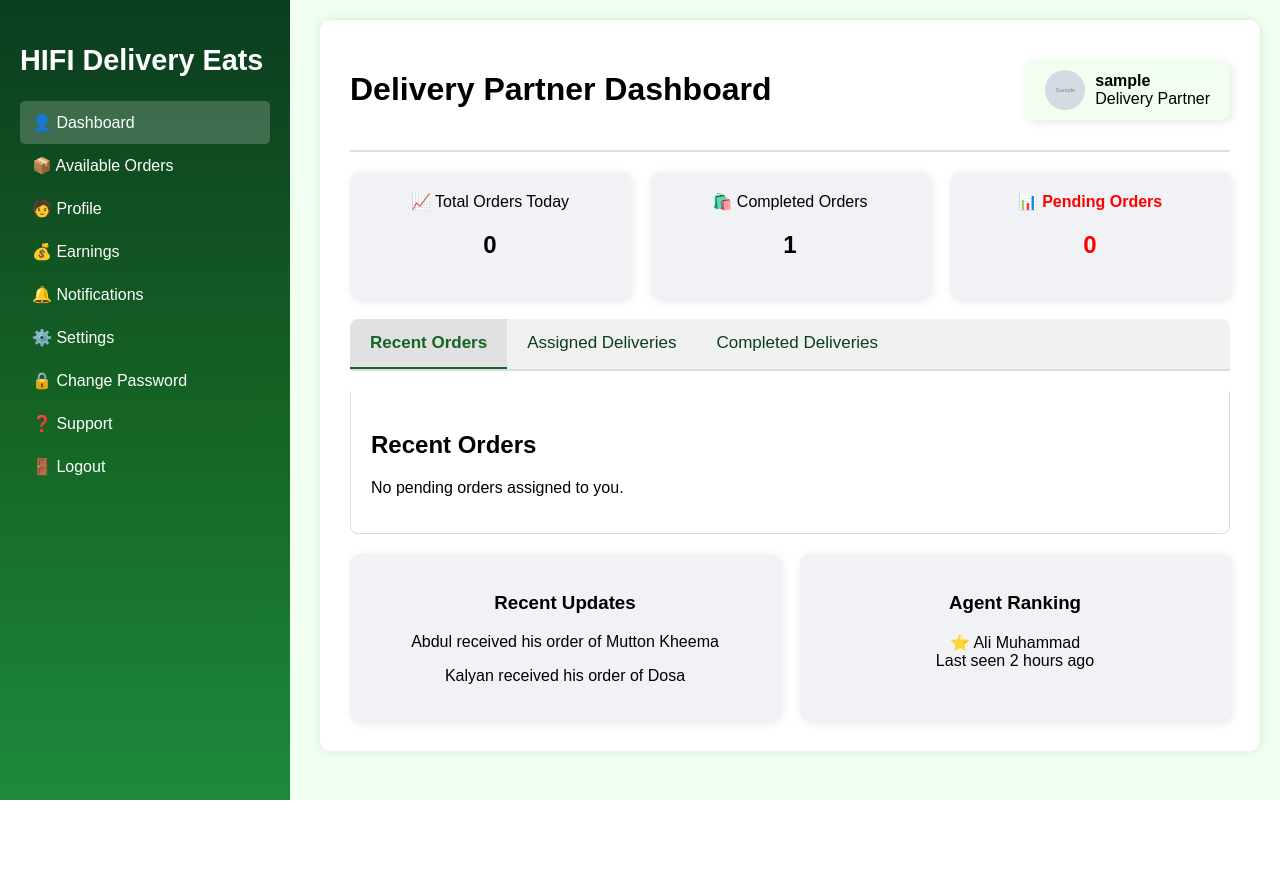
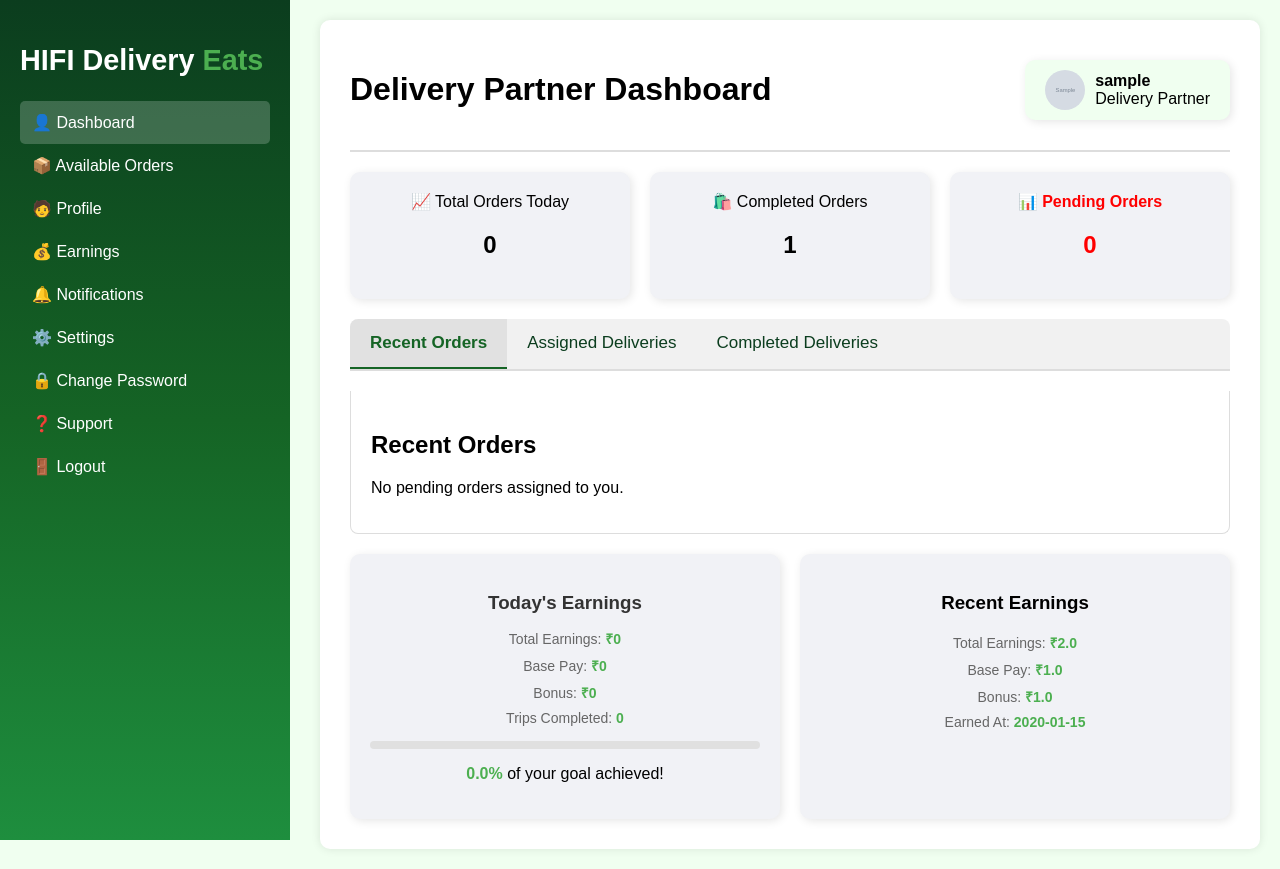
Before and after one commit to Honey22205/Hifi, a Flask app: page /delivery-agent in a window 1280 px wide. Before the commit the page ends 800 px from the top, so only its background shows below. Run offline with Flask 3, Linux system fonts and the light colour scheme; a user stored in the database is signed in; tables that the repository leaves empty hold one stand-in row (values such as "Sample post"); grey boxes marked "Sample" are stand-in pictures.

Commit message:
Enhance delivery agent dashboard with earnings display and side information cards

```diff
--- a/routes.py
+++ b/routes.py
@@ -5,7 +5,7 @@ from zoneinfo import ZoneInfo
 from flask import Flask, jsonify, render_template, request, redirect, url_for, flash, session
 from flask_mail import Message
 from sqlalchemy import func, or_
-from models import Customer, Admin, DeliveryAgent, Address, Order, OrderItem, MenuItem
+from models import Customer, Admin, DeliveryAgent, Address, Earnings, Order, OrderItem, MenuItem
 from flask_login import login_user, logout_user, current_user, login_required
 from werkzeug.utils import secure_filename
 from sqlalchemy.orm import joinedload
@@ -631,7 +631,23 @@ def delivery_agent_routes(app, db):
             .count()
         )
 
-        print(pending_orders)
+        # Query to get today's earnings (sum of each field)
+        today_earnings = db.session.query(
+            func.coalesce(func.sum(Earnings.base_pay), 0).label("base_pay"),
+            func.coalesce(func.sum(Earnings.bonus), 0).label("bonus"),
+            # func.coalesce(func.sum(Earnings.trips_count), 0).label("trips"),
+            func.count(Earnings.id).label("delivery_count")
+        ).filter(
+            Earnings.delivery_agent_id == current_user.id,
+            func.date(Earnings.earned_at) == func.date(func.now())
+        ).first()
+
+        # Query to get the most recent earnings record
+        recent_earning = Earnings.query.filter(
+            Earnings.delivery_agent_id == current_user.id
+        ).order_by(Earnings.earned_at.desc()).first()
+
+        print(today_earnings)
 
         # Pass all the data to the template
         return render_template(
@@ -643,7 +659,9 @@ def delivery_agent_routes(app, db):
             todays_deliveries_count=todays_deliveries_count,
             pending_count=pending_count,
             completed_count=completed_count,
-            timedelta=datetime.timedelta
+            timedelta=datetime.timedelta,
+            earnings=today_earnings,
+            recent_earnings=recent_earning
         )
 
 
@@ -794,111 +812,111 @@ def delivery_agent_routes(app, db):
 
 
 
-#     @app.route('/api/orders/<int:order_id>/complete', methods=['POST'])
-#     @login_required
-#     def complete_order(order_id):
-#         order = Order.query.get_or_404(order_id)
-#         order.status = 'Completed'
-#         order.delivered_at = func.now()
+    @app.route('/api/orders/<int:order_id>/complete', methods=['POST'])
+    @login_required
+    def complete_order(order_id):
+        order = Order.query.get_or_404(order_id)
+        order.status = 'Completed'
+        order.delivered_at = func.now()
 
-#         # Update or create earnings record for today
-#         today_earnings = Earnings.query.filter(
-#             Earnings.delivery_agent_id == current_user.id,
-#             func.date(Earnings.earned_at) == func.date(func.now())
-#         ).first()
+        # Update or create earnings record for today
+        today_earnings = Earnings.query.filter(
+            Earnings.delivery_agent_id == current_user.id,
+            func.date(Earnings.earned_at) == func.date(func.now())
+        ).first()
 
-#         base_pay_per_delivery = 50.0
+        base_pay_per_delivery = 50.0
 
-#         if today_earnings:
-#             # Add base pay for this delivery
-#             today_earnings.base_pay += base_pay_per_delivery
-#             today_earnings.trips_count += 1
-#             # Add bonus for every 5 trips
-#             if today_earnings.trips_count % 5 == 0:
-#                 today_earnings.bonus += 100.0
-#         else:
-#             # Get previous earnings to carry forward
-#             previous_earnings = Earnings.query.filter(
-#                 Earnings.delivery_agent_id == current_user.id,
-#                 func.date(Earnings.earned_at) < func.date(func.now())
-#             ).order_by(Earnings.earned_at.desc()).first()
+        if today_earnings:
+            # Add base pay for this delivery
+            today_earnings.base_pay += base_pay_per_delivery
+            today_earnings.trips_count += 1
+            # Add bonus for every 5 trips
+            if today_earnings.trips_count % 5 == 0:
+                today_earnings.bonus += 100.0
+        else:
+            # Get previous earnings to carry forward
+            previous_earnings = Earnings.query.filter(
+                Earnings.delivery_agent_id == current_user.id,
+                func.date(Earnings.earned_at) < func.date(func.now())
+            ).order_by(Earnings.earned_at.desc()).first()
 
-#             initial_base_pay = previous_earnings.base_pay if previous_earnings else 0.0
-#             initial_bonus = previous_earnings.bonus if previous_earnings else 0.0
+            initial_base_pay = previous_earnings.base_pay if previous_earnings else 0.0
+            initial_bonus = previous_earnings.bonus if previous_earnings else 0.0
 
-#             today_earnings = Earnings(
-#                 delivery_agent_id=current_user.id,
-#                 base_pay=initial_base_pay + base_pay_per_delivery,
-#                 bonus=initial_bonus,
-#                 trips_count=1
-#             )
-#             db.session.add(today_earnings)
+            today_earnings = Earnings(
+                delivery_agent_id=current_user.id,
+                base_pay=initial_base_pay + base_pay_per_delivery,
+                bonus=initial_bonus,
+                trips_count=1
+            )
+            db.session.add(today_earnings)
 
-#         db.session.commit()
-#         return jsonify({'message': 'Order completed successfully', 'earnings': {
-#             'base_pay': today_earnings.base_pay,
-#             'bonus': today_earnings.bonus,
-#             'trips_count': today_earnings.trips_count,
-#             'total': today_earnings.base_pay + today_earnings.bonus
-#         }})
+        db.session.commit()
+        return jsonify({'message': 'Order completed successfully', 'earnings': {
+            'base_pay': today_earnings.base_pay,
+            'bonus': today_earnings.bonus,
+            'trips_count': today_earnings.trips_count,
+            'total': today_earnings.base_pay + today_earnings.bonus
+        }})
 
-#     @app.route('/api/delivery-agent/earnings')
-#     @login_required
-#     def get_current_earnings():
-#         today_earnings = Earnings.query.filter(
-#             Earnings.delivery_agent_id == current_user.id,
-#             func.date(Earnings.earned_at) == func.date(func.now())
-#         ).first()
+    @app.route('/api/delivery-agent/earnings')
+    @login_required
+    def get_current_earnings():
+        today_earnings = Earnings.query.filter(
+            Earnings.delivery_agent_id == current_user.id,
+            func.date(Earnings.earned_at) == func.date(func.now())
+        ).first()
 
-#         if not today_earnings:
-#             return jsonify({
-#                 'base_pay': 0.0,
-#                 'bonus': 0.0,
-#                 'trips_count': 0
-#             })
+        if not today_earnings:
+            return jsonify({
+                'base_pay': 0.0,
+                'bonus': 0.0,
+                'trips_count': 0
+            })
 
-#         return jsonify({
-#             'base_pay': today_earnings.base_pay,
-#             'bonus': today_earnings.bonus,
-#             'trips_count': today_earnings.trips_count
-#         })
+        return jsonify({
+            'base_pay': today_earnings.base_pay,
+            'bonus': today_earnings.bonus,
+            'trips_count': today_earnings.trips_count
+        })
 
-#     @app.route('/delivery-agent/earnings/<int:agent_id>')
-#     @login_required
-#     def get_agent_earnings(agent_id):
-#         # Query earnings for the specific delivery agent
-#         earnings = Earnings.query.filter_by(delivery_agent_id=agent_id).all()
+    # @app.route('/delivery-agent/earnings/<int:agent_id>')
+    # @login_required
+    # def get_agent_earnings(agent_id):
+    #     # Query earnings for the specific delivery agent
+    #     earnings = Earnings.query.filter_by(delivery_agent_id=agent_id).all()
 
-#         # Format the earnings data
-#         earnings_data = [{
-#             'base_pay': earning.base_pay,
-#             'bonus': earning.bonus,
-#             'trips_count': earning.trips_count,
-#             'earned_at': earning.earned_at.strftime('%Y-%m-%d %H:%M:%S'),
-#             'total': earning.base_pay + earning.bonus
-#         } for earning in earnings]
+    #     # Format the earnings data
+    #     earnings_data = [{
+    #         'base_pay': earning.base_pay,
+    #         'bonus': earning.bonus,
+    #         'trips_count': earning.trips_count,
+    #         'earned_at': earning.earned_at.strftime('%Y-%m-%d %H:%M:%S'),
+    #         'total': earning.base_pay + earning.bonus
+    #     } for earning in earnings]
 
-#         return jsonify(earnings_data)
+    #     return jsonify(earnings_data)
 
 
-# # Customer routes
-# def customer_routes(app, db):
-#     @app.route('/user/profile')
-#     @login_required
-#     def customer():
-#         return render_template('user/profile.html', user=current_user)
+# Customer routes
+def customer_routes(app, db):
+    @app.route('/user/profile')
+    @login_required
+    def customer():
+        return render_template('user/profile.html', user=current_user)
 
-#     @app.route("/address/new", methods=["POST"])
-#     @login_required
-#     def add_address():
-#         data = request.get_json()
-#         new_address = Address(
-#             address_line=data.get("address_line"),
-#             city=data.get("city"),
-#             state=data.get("state"),
-#             zip_code=data.get("zip_code"),
-#             customer_id=current_user.id
-#         )
-#         db.session.add(new_address)
-#         db.session.commit()
-#         return jsonify({"message": "Address added successfully!"}), 201
+    @app.route("/address/new", methods=["POST"])
+    @login_required
+    def add_address():
+        data = request.get_json()
+        new_address = Address(
+            address_line=data.get("address_line"),
+            city=data.get("city"),
+            state=data.get("state"),
+            zip_code=data.get("zip_code"),
+            customer_id=current_user.id
+        )
+        db.session.add(new_address)
+        db.session.commit()
+        return jsonify({"message": "Address added successfully!"}), 201
--- a/static/css/delivery_agent/index.css
+++ b/static/css/delivery_agent/index.css
@@ -266,3 +266,62 @@ body {
 .tabcontent table {
   margin-top: 0;
 }
+
+/* Side Info Container */
+.side-info {
+  display: flex;
+  flex-wrap: wrap;
+  gap: 20px;
+  margin-top: 20px;
+}
+
+/* Base Styles for Side Cards */
+.side-card {
+  background: #f1f2f6;
+  padding: 20px;
+  border-radius: 10px;
+  box-shadow: 2px 2px 10px rgba(0,0,0,0.1);
+  flex: 1;
+  min-width: 280px;
+  transition: 0.3s;
+  text-align: center;
+}
+.side-card:hover {
+  box-shadow: 4px 4px 15px rgba(0,0,0,0.2);
+}
+
+/* Earnings Card Specific Styles */
+.earnings-card h3 {
+  margin-bottom: 15px;
+  color: #333;
+  font-weight: 600;
+}
+.earnings-details p {
+  font-size: 14px;
+  color: #666;
+  margin: 8px 0;
+}
+.highlight {
+  color: #4caf50;
+  font-weight: bold;
+}
+
+/* Progress Bar Styles */
+.progress-bar {
+  background-color: #e0e0e0;
+  border-radius: 6px;
+  height: 8px;
+  margin: 15px 0;
+  overflow: hidden;
+  position: relative;
+}
+.progress {
+  background-color: #4caf50;
+  height: 100%;
+  border-radius: 6px;
+  animation: progress-animation 1.5s ease-in-out;
+}
+@keyframes progress-animation {
+  from { width: 0; }
+  to { width: 100%; }
+}
--- a/templates/delivery_agent/dashboard.html
+++ b/templates/delivery_agent/dashboard.html
@@ -1,5 +1,4 @@
-{% extends "delivery_agent/index.html" %}
-{% block content %}
+{% extends "delivery_agent/index.html" %} {% block content %}
 <header>
   <h1>Delivery Partner Dashboard</h1>
   <div class="admin-card">
@@ -32,9 +31,15 @@
 
 <!-- Tabs Header -->
 <div class="tab">
-  <button class="tablinks" onclick="openTab(event, 'recent')" id="defaultOpen">Recent Orders</button>
-  <button class="tablinks" onclick="openTab(event, 'assigned')">Assigned Deliveries</button>
-  <button class="tablinks" onclick="openTab(event, 'completed')">Completed Deliveries</button>
+  <button class="tablinks" onclick="openTab(event, 'recent')" id="defaultOpen">
+    Recent Orders
+  </button>
+  <button class="tablinks" onclick="openTab(event, 'assigned')">
+    Assigned Deliveries
+  </button>
+  <button class="tablinks" onclick="openTab(event, 'completed')">
+    Completed Deliveries
+  </button>
 </div>
 
 <!-- Tab Content: Recent Orders -->
@@ -74,7 +79,10 @@
           {% endif %}
         </td>
         <td>
-          <a href="{{ url_for('delivery_partner_order_detail', order_id=order.order_id) }}">Details</a>
+          <a
+            href="{{ url_for('delivery_partner_order_detail', order_id=order.order_id) }}"
+            >Details</a
+          >
         </td>
       </tr>
       {% endfor %}
@@ -104,15 +112,21 @@
       {% for order in assigned_orders %}
       <tr>
         <td>OD{{ order.order_id }}</td>
-        <td>{{ (order.order_date + timedelta(minutes=30)).strftime('%Y-%m-%d %H:%M:%S') }}</td>
+        <td>
+          {{ (order.order_date + timedelta(minutes=30)).strftime('%Y-%m-%d
+          %H:%M:%S') }}
+        </td>
         <td>
           {{ order.customer_name }}<br />
           {{ order.customer_phone }}
         </td>
         <td>{{ order.delivery_location }}</td>
-        <td style="color: green;">{{ order.order_status }}</td>
+        <td style="color: green">{{ order.order_status }}</td>
         <td>
-          <a href="{{ url_for('delivery_partner_order_detail', order_id=order.order_id) }}">Details</a>
+          <a
+            href="{{ url_for('delivery_partner_order_detail', order_id=order.order_id) }}"
+            >Details</a
+          >
         </td>
       </tr>
       {% endfor %}
@@ -148,9 +162,12 @@
           {{ order.customer_phone }}
         </td>
         <td>{{ order.delivery_location }}</td>
-        <td style="color: blue;">{{ order.order_status }}</td>
+        <td style="color: blue">{{ order.order_status }}</td>
         <td>
-          <a href="{{ url_for('delivery_partner_order_detail', order_id=order.order_id) }}">Details</a>
+          <a
+            href="{{ url_for('delivery_partner_order_detail', order_id=order.order_id) }}"
+            >Details</a
+          >
         </td>
       </tr>
       {% endfor %}
@@ -160,17 +177,61 @@
   <p>No completed orders.</p>
   {% endif %}
 </div>
-
 <!-- Side Information -->
 <div class="side-info">
-  <div class="side-card">
-    <h3>Recent Updates</h3>
-    <p>Abdul received his order of Mutton Kheema</p>
-    <p>Kalyan received his order of Dosa</p>
+  <!-- Today's Earnings Card -->
+  <div class="side-card earnings-card">
+    <h3>Today's Earnings</h3>
+    <div class="earnings-details">
+      <p>
+        Total Earnings:
+        <span class="highlight">₹{{ earnings.base_pay + earnings.bonus }}</span>
+      </p>
+      <p>Base Pay: <span class="highlight">₹{{ earnings.base_pay }}</span></p>
+      <p>Bonus: <span class="highlight">₹{{ earnings.bonus }}</span></p>
+      <p>
+        Trips Completed:
+        <span class="highlight">{{ earnings.delivery_count }}</span>
+      </p>
     </div>
-  <div class="side-card">
-    <h3>Agent Ranking</h3>
-    <p>⭐ Ali Muhammad<br />Last seen 2 hours ago</p>
+    <div class="progress-bar">
+      <!-- Calculate the percentage assuming a goal of ₹1,500 -->
+      <div
+        class="progress"
+        style="width: {{ ((earnings.base_pay + earnings.bonus) / 1500 * 100)|round(0, 'floor') }}%;"
+      ></div>
+    </div>
+    <p>
+      <span class="highlight">
+        {{ ((earnings.base_pay + earnings.bonus) / 1500 * 100)|round(0,
+        'floor') }}%
+      </span>
+      of your goal achieved!
+    </p>
+  </div>
+
+  <!-- Recent Earnings Card -->
+  <div class="side-card recent-earnings-card">
+    <h3>Recent Earnings</h3>
+    <div class="earnings-details">
+      <p>
+        Total Earnings:
+        <span class="highlight"
+          >₹{{ recent_earnings.base_pay + recent_earnings.bonus }}</span
+        >
+      </p>
+      <p>
+        Base Pay: <span class="highlight">₹{{ recent_earnings.base_pay }}</span>
+      </p>
+      <p>Bonus: <span class="highlight">₹{{ recent_earnings.bonus }}</span></p>
+      <p>
+        Earned At:
+        <span class="highlight">
+          {% if recent_earnings.earned_at %} {{
+          recent_earnings.earned_at.strftime('%Y-%m-%d') }} {% else %} N/A {%
+          endif %}
+        </span>
+      </p>
     </div>
 </div>
 
```
Also changed, not shown: instance/database.db. Lines whose indentation alone changed are shown as unchanged.
